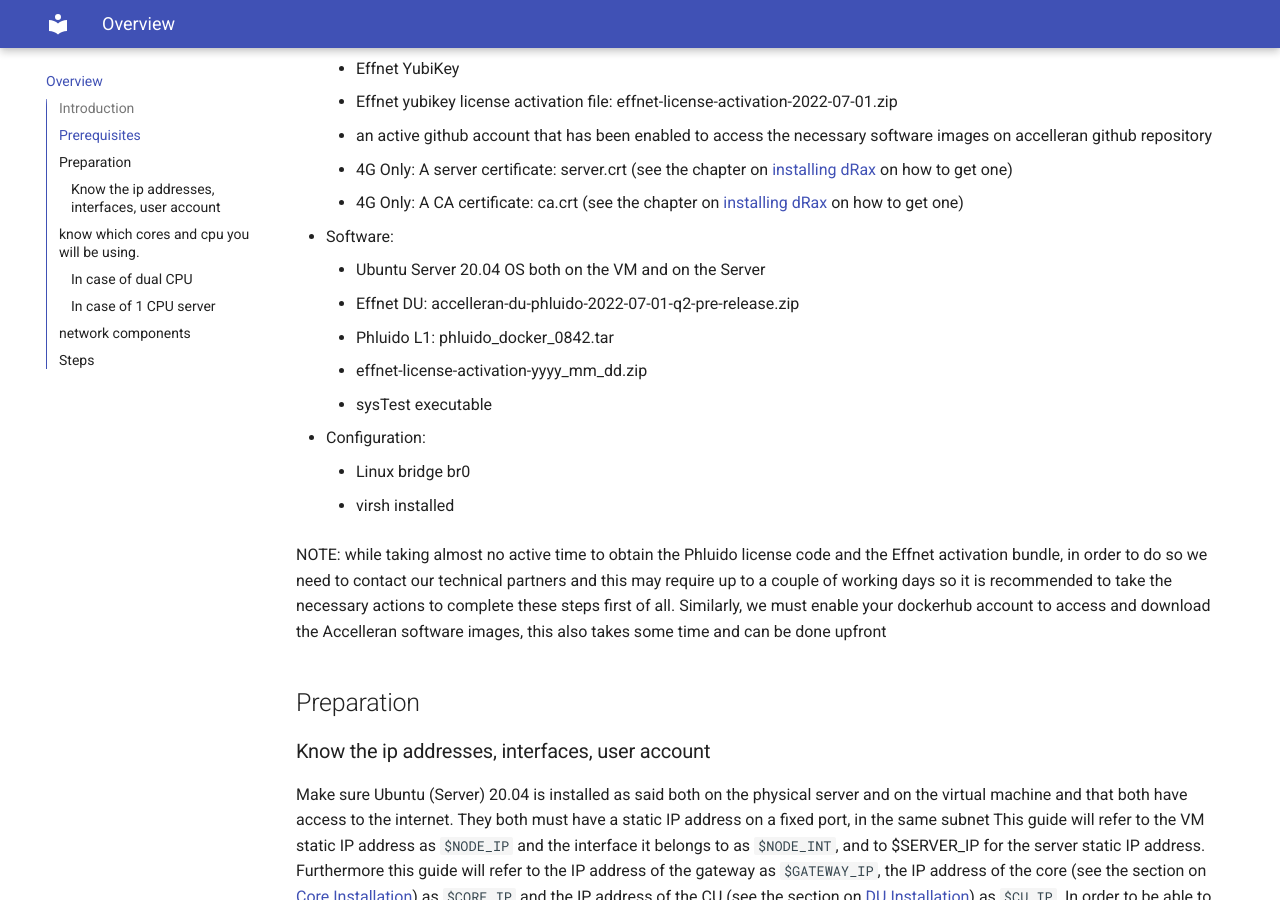
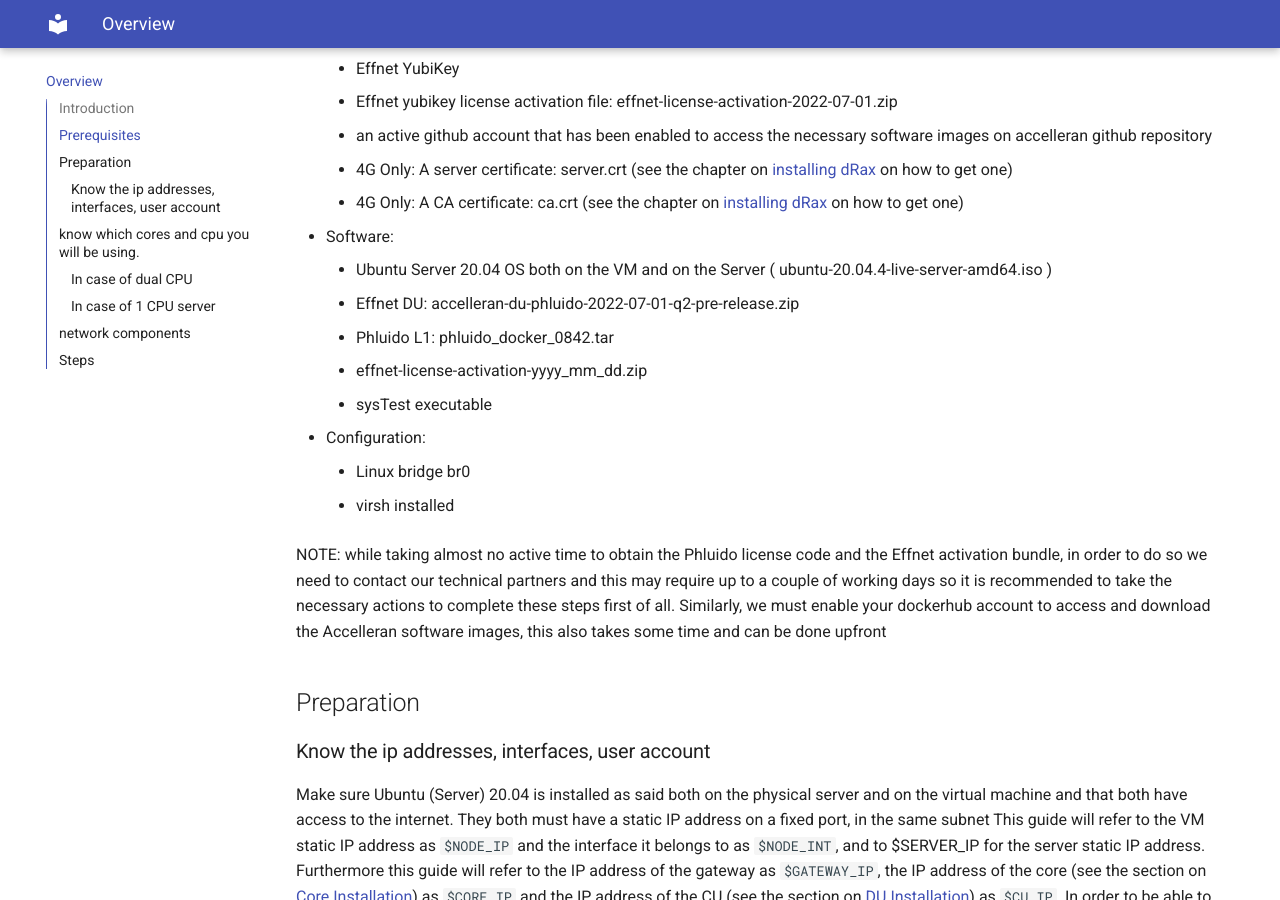
Before and after one commit to accelleran/drax-docs, an MkDocs documentation site: the page built from docs/index.md, in a window 1280 px wide and 900 px high, scrolled down 928 px. Built offline with MkDocs 1.6.1 and Material for MkDocs 9.7.7, drawn with Linux system fonts in a browser that asks for light colours; the version menu is left out.

Commit message:
Update index.md

```diff
--- a/docs/index.md
+++ b/docs/index.md
@@ -29,7 +29,7 @@ NOTE: the VM shall be created using KVM/Virsh, this allows to have easy access t
 	* 4G Only: A CA certificate: ca.crt (see the chapter on [installing dRax](/drax-docs/drax-install/) on how to get one)
 
 * Software:
-	* Ubuntu Server 20.04 OS both on the VM and on the Server
+	* Ubuntu Server 20.04 OS both on the VM and on the Server ( ubuntu-20.04.4-live-server-amd64.iso )
 	* Effnet DU: accelleran-du-phluido-2022-07-01-q2-pre-release.zip
 	* Phluido L1: phluido_docker_0842.tar
 	* effnet-license-activation-yyyy_mm_dd.zip
```
